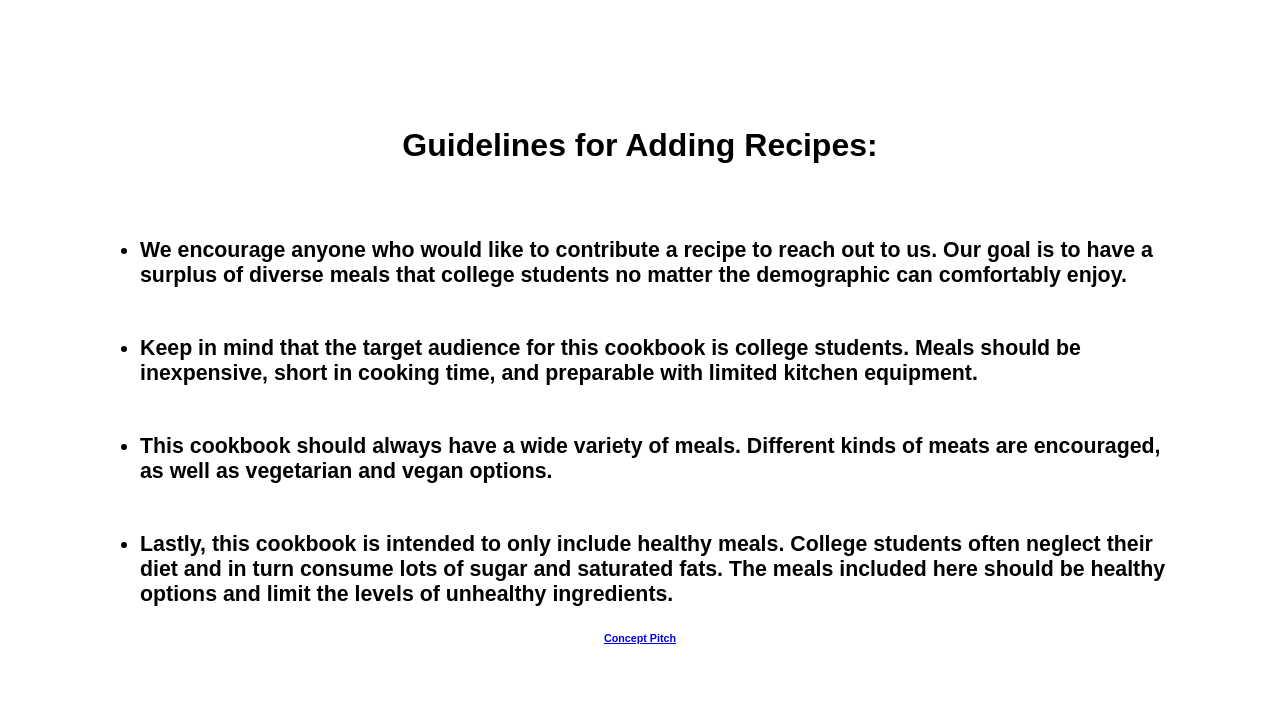
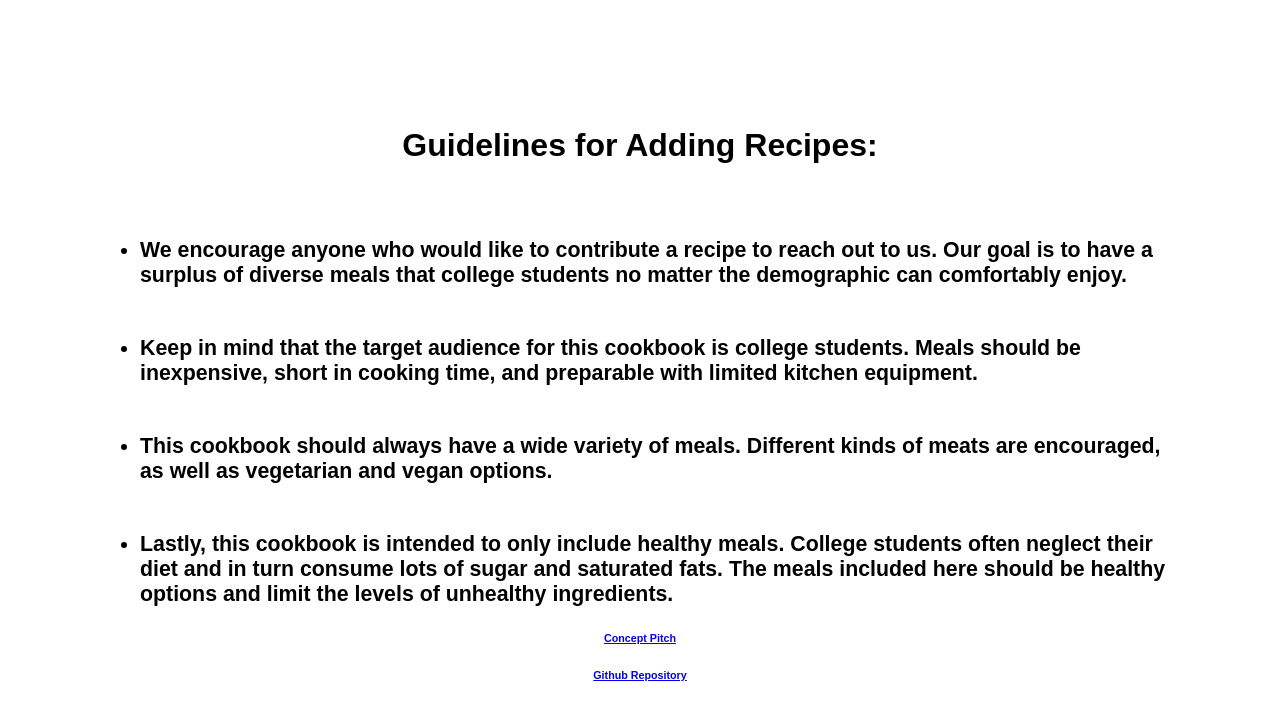
Before and after one commit to srj42/Cookbook, a plain HTML site: page About.html in a window 1280 px wide. Shown: the part 846-1566 px from the top of the page. Drawn offline with Linux system fonts and the light colour scheme.

Commit message:
Update About.html

```diff
--- a/About.html
+++ b/About.html
@@ -42,6 +42,7 @@
                     </h3>
                 </div>
                     <h6><a href="elevator-pitch-generator-master/index.html"> Concept Pitch </a></h6>
+                    <h6><a href="github.com/srj42/Cookbook"> Github Repository </a></h6>
             </div>
 
 
```
